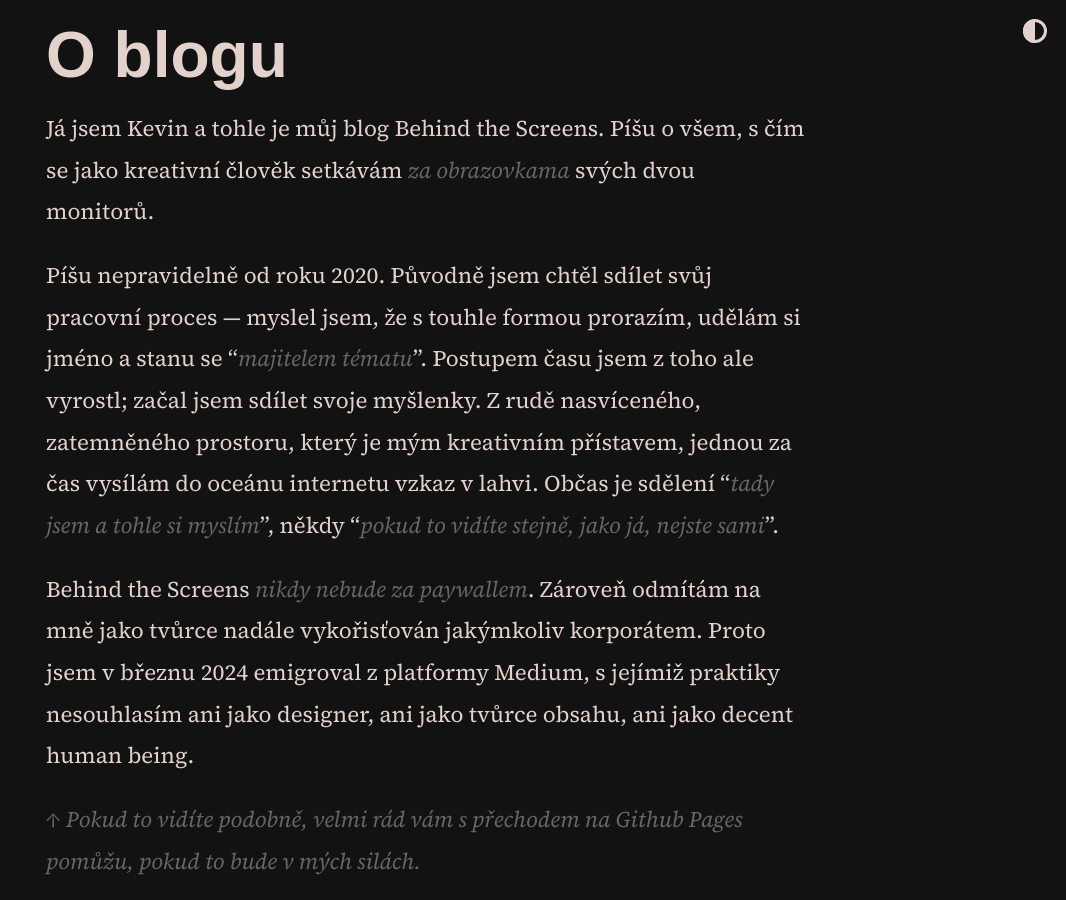
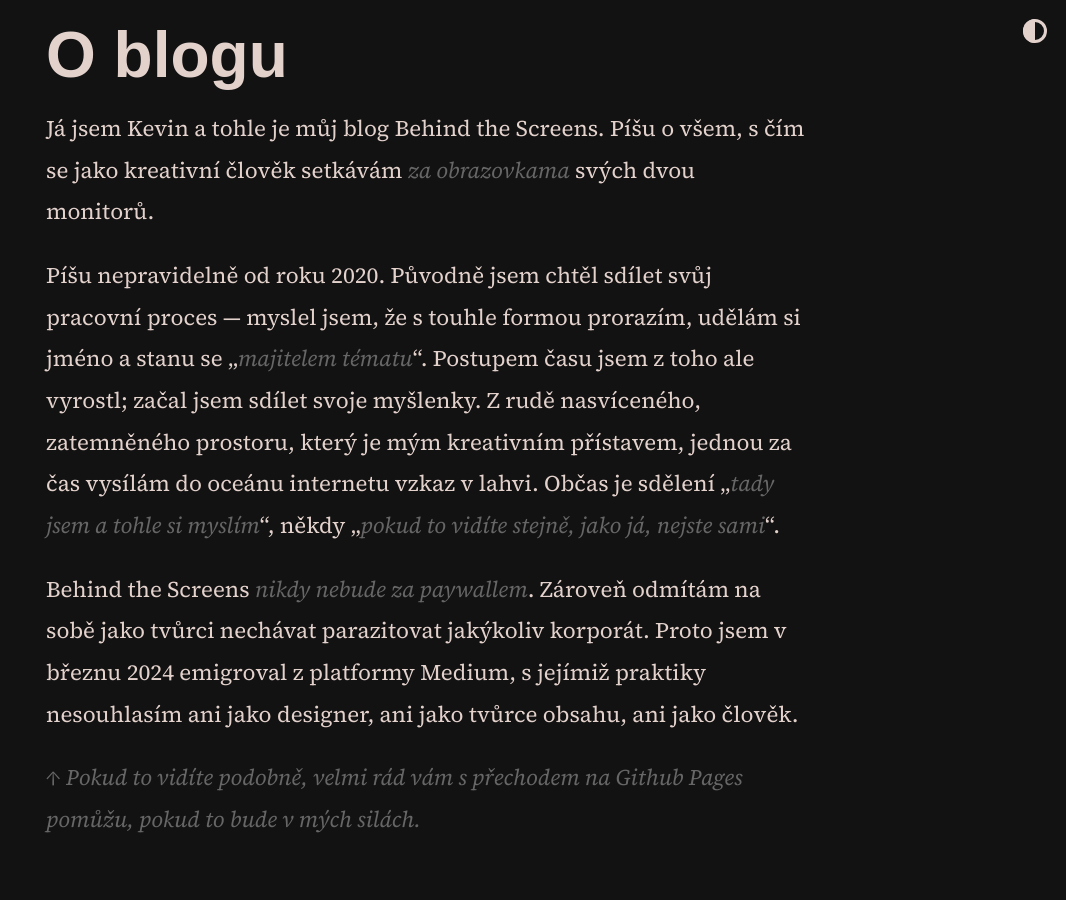
Before and after one commit to scherrer-txt/bts, a Jekyll site: the page built from o-blogu.md, in a window 1280 px wide and 900 px high, scrolled down 291 px. Shown: the whole window, without its empty margins (214-1280 px from the left). Built offline with Jekyll 4.4.1, drawn with Linux system fonts in a browser that asks for light colours; some web fonts are replaced; a script that is not in the unit is left out.

Commit message:
Update o-blogu.md

```diff
--- a/o-blogu.md
+++ b/o-blogu.md
@@ -6,10 +6,10 @@ title: O blogu
 Já jsem Kevin a tohle je můj blog Behind the Screens. Píšu o všem, s čím se jako kreativní člověk setkávám *za obrazovkama* svých dvou monitorů.
 
 
-Píšu nepravidelně od roku 2020. Původně jsem chtěl sdílet svůj pracovní proces — myslel jsem, že s touhle formou prorazím, udělám si jméno a stanu se "*majitelem tématu*". Postupem času jsem z toho ale vyrostl; začal jsem sdílet svoje myšlenky. Z rudě nasvíceného, zatemněného prostoru, který je mým kreativním přístavem, jednou za čas vysílám do oceánu internetu vzkaz v lahvi. Občas je sdělení "_tady jsem a tohle si myslím_", někdy "_pokud to vidíte stejně, jako já, nejste sami_".
+Píšu nepravidelně od roku 2020. Původně jsem chtěl sdílet svůj pracovní proces — myslel jsem, že s touhle formou prorazím, udělám si jméno a stanu se „*majitelem tématu*“. Postupem času jsem z toho ale vyrostl; začal jsem sdílet svoje myšlenky. Z rudě nasvíceného, zatemněného prostoru, který je mým kreativním přístavem, jednou za čas vysílám do oceánu internetu vzkaz v lahvi. Občas je sdělení „_tady jsem a tohle si myslím_“, někdy „_pokud to vidíte stejně, jako já, nejste sami_“.
 
 
-Behind the Screens _nikdy nebude za paywallem_. Zároveň odmítám na mně jako tvůrce nadále vykořisťován jakýmkoliv korporátem. Proto jsem v březnu 2024 emigroval z platformy Medium, s jejímiž praktiky nesouhlasím ani jako designer, ani jako tvůrce obsahu, ani jako decent human being.
+Behind the Screens _nikdy nebude za paywallem_. Zároveň odmítám na sobě jako tvůrci nechávat parazitovat jakýkoliv korporát. Proto jsem v březnu 2024 emigroval z platformy Medium, s jejímiž praktiky nesouhlasím ani jako designer, ani jako tvůrce obsahu, ani jako člověk.
 
 _↑ Pokud to vidíte podobně, velmi rád vám s přechodem na Github Pages pomůžu, pokud to bude v mých silách._
 
```
